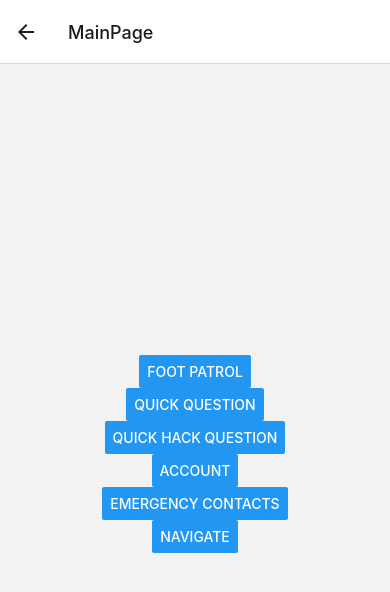
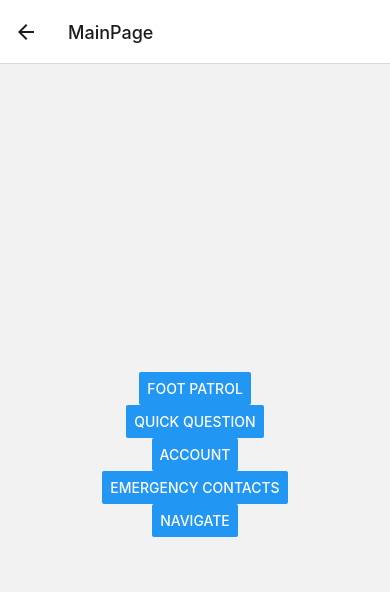
Before and after one commit to michellerosem/SheHacks8, a React Native app: screen /MainPage in a window 390 px wide. Shown: the top 592 px of the page. Built offline with nearby package versions, Linux system fonts and the light colour scheme.

Commit message:
Deleted not working quick hack feature and added studyspots.js

```diff
--- a/MainPage.js
+++ b/MainPage.js
@@ -58,10 +58,10 @@ const MainPage = ({ navigation }) => {
         title="Quick Question"
         onPress={() => navigation.navigate('QuickQuestion')}
       />
-      <Button
+      {/* <Button
         title="Quick Hack Question"
         onPress={() => navigation.navigate('QuickHack')}
-      />
+      /> */}
       <Button
         title="Account"
         onPress={() => navigation.navigate('Account Info')} // Use the correct route name here
```
Also changed, not shown: StudySpot.js (added, +12 -0 lines).
